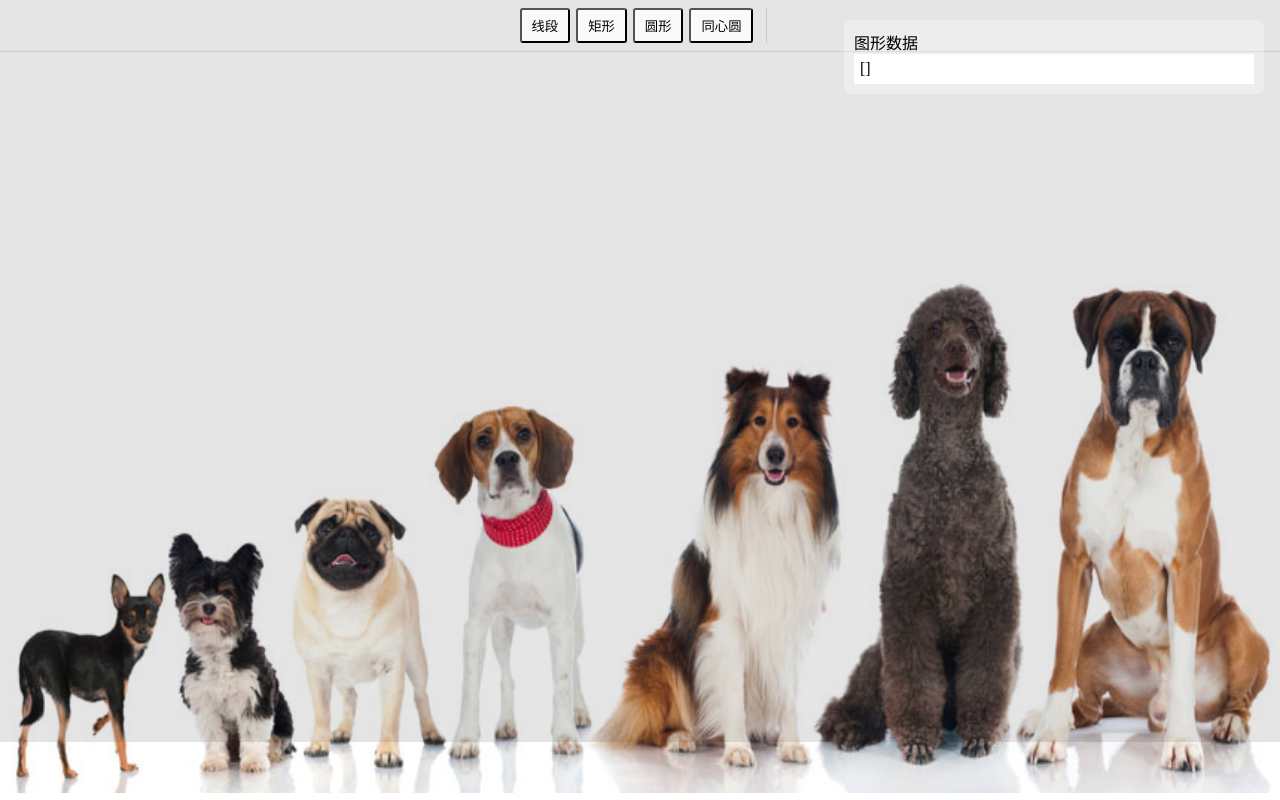
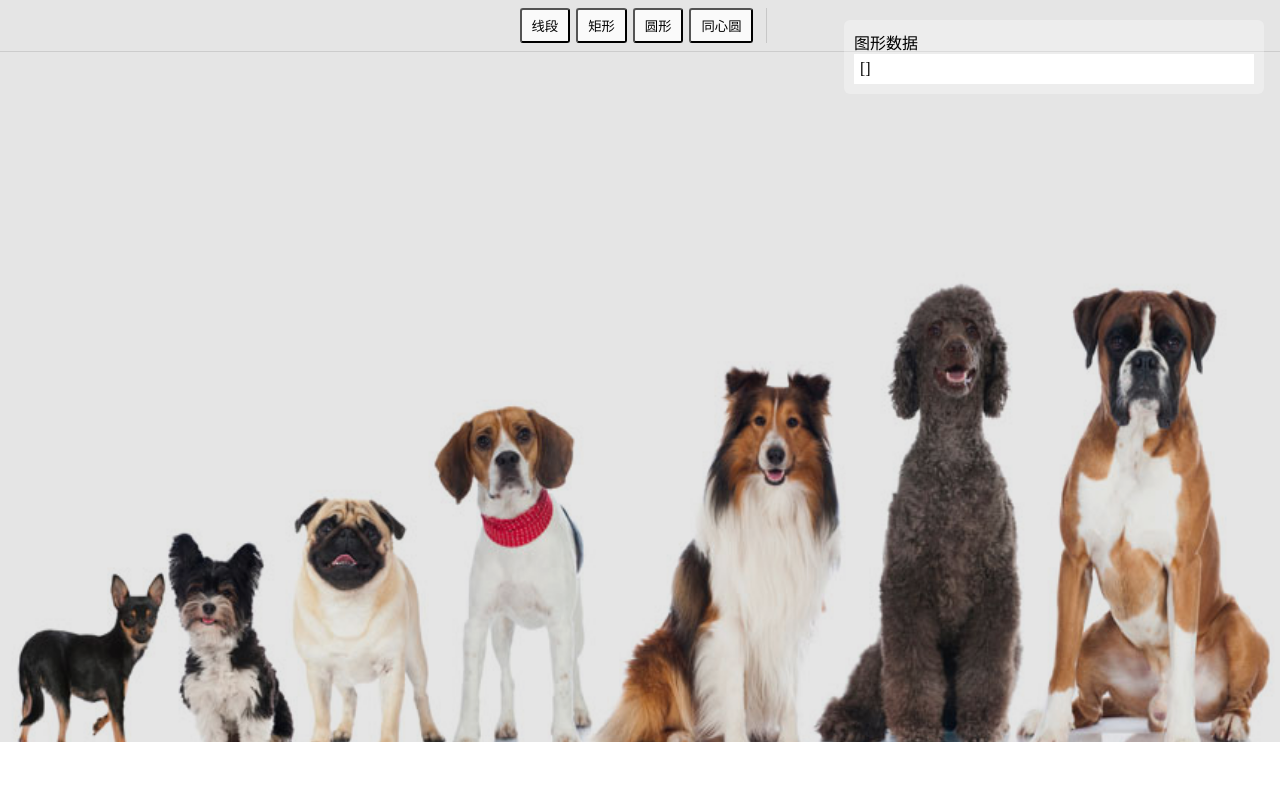
Before and after one commit to xuelang-group/sp-image-annotation, a website built with webpack: page index.html in a window 1280 px wide. Built offline with nearby package versions, Linux system fonts and the light colour scheme.

Commit message:
调整dom 结构

```diff
--- a/package.json
+++ b/package.json
@@ -1,6 +1,6 @@
 {
   "name": "sp-image-annotation",
-  "version": "1.0.17",
+  "version": "1.0.18",
   "description": "A tool for image annotation",
   "main": "./dist/sp-image-annotation.min.js",
   "types": "./types/index.d.ts",
--- a/src/Annotation.ts
+++ b/src/Annotation.ts
@@ -202,6 +202,8 @@ export default class Annotation {
   initStage(options: AnnotationOptions) {
     const { container = '', width, height, imgSrc = '' } = options
     const $container = this.$container = document.getElementById(container)
+    const $canvasContainer = document.createElement('div')
+    $canvasContainer.setAttribute('class', 'spia-canvas-container')
 
     this.$toolbar = this.initToolbar(options, $container)
 
@@ -215,14 +217,15 @@ export default class Annotation {
     })
     this.$canvas = document.createElement('div')
 
-    this.$stage.setAttribute('class', 'spia-canvas-container')
+    this.$stage.setAttribute('class', 'spia-canvas')
 
     this.$canvas.setAttribute('id', 'cutimage')
     this.$canvas.setAttribute('class', 'canvas')
 
     this.$stage.appendChild(this.$img.getDOM())
     this.$stage.appendChild(this.$canvas)
-    this.$container.appendChild(this.$stage)
+    $canvasContainer.appendChild(this.$stage)
+    this.$container.appendChild($canvasContainer)
 
     this.stage = new Stage({
       container: 'cutimage',
--- a/src/less/annotation.less
+++ b/src/less/annotation.less
@@ -26,8 +26,12 @@
 
 .spia-canvas-container {
     width   : 100%;
-    height  : 100%;
+    height  : calc(100% - 52px);
     position: relative;
+    overflow: auto;
+
+    .spia-canvas {
+        width: 100%;
 
         .image {
             width: 100%;
@@ -43,3 +47,4 @@
             background-color: rgba(0, 0, 0, 0.1);
         }
     }
+}
```
Also changed, not shown: 1 other file. Lines whose indentation alone changed are shown as unchanged.
